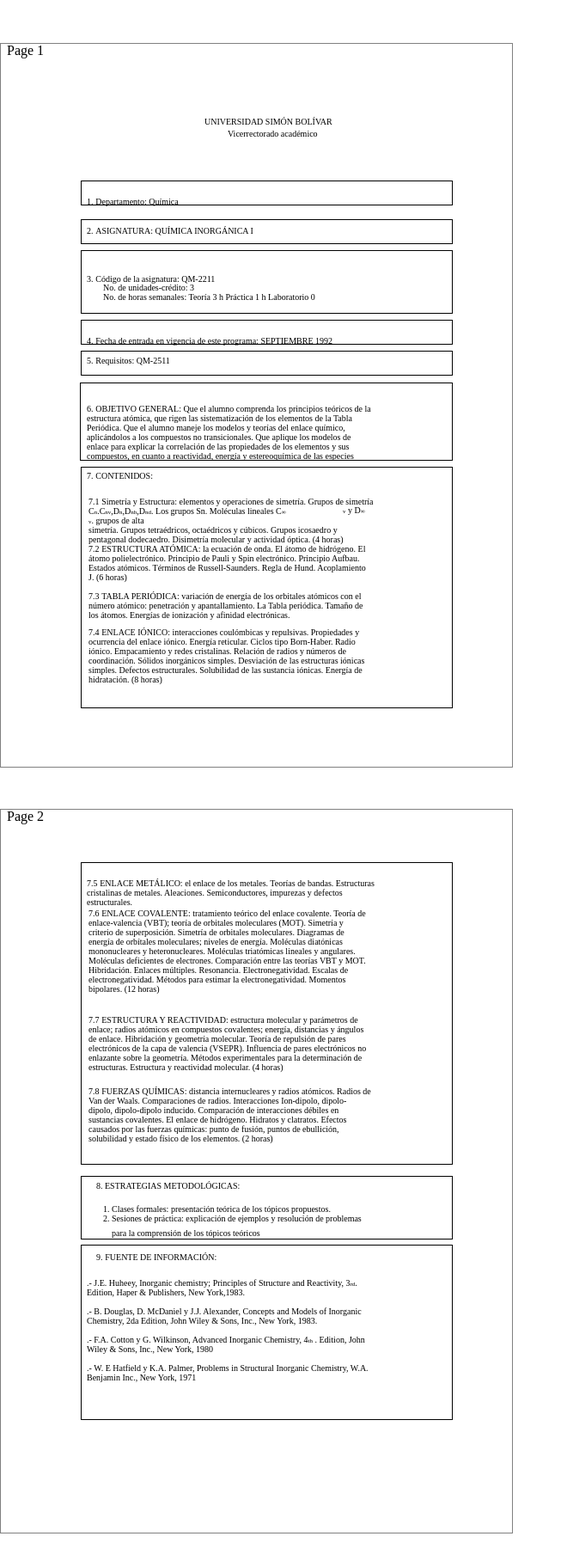
After one commit to CookieMonstersUSB/SIGPIE-Historico, a Django app: template SIGPAEHistorico/templates/SIGPAEHistorico/output.html in a window 1280 px wide. The commit adds this page. Shown: the top 1823 px of the page at 86% size, without its empty margins (0-660 px from the left). Run offline with Django 3.2, Linux system fonts and the light colour scheme; the template is opened without the code that fills it, so the values that code supplies are empty; parts of the project's set-up code (start-up, migrations or seed data) failed here and were passed over.

Commit message:
renderiza html extraido incorectamente

```diff
--- a/SIGPAEHistorico/pdfReaders.py
+++ b/SIGPAEHistorico/pdfReaders.py
@@ -70,12 +70,13 @@ def leerPDFaHTML(stream):
     output = io.BytesIO()
     converter = HTMLConverter(manager, output, codec=codec, laparams=LAParams())
     interpreter = PDFPageInterpreter(manager, converter)
-    infile = open("static/output.html", 'w')
+    infile = open("SIGPAEHistorico/templates/SIGPAEHistorico/output.html", 'wb')
     for page in PDFPage.get_pages(stream, pagenums,caching=caching, check_extractable=True):
         interpreter.process_page(page)
 
     convertedPDF = output.getvalue()
 
+    infile.write(convertedPDF)
     infile.close()
     converter.close()
     output.close()
--- a/SIGPAEHistorico/templates/SIGPAEHistorico/editarhtml.html
+++ b/SIGPAEHistorico/templates/SIGPAEHistorico/editarhtml.html
@@ -24,10 +24,8 @@
 			<embed src="/{{document.docfile}}" width="100%" height="100%"></embed>
 		</div>
 
-		<div class="item" style="margin-bottom:2%;">
-			<textarea name="listo" placeholder="listo" cols="68" rows="38">
-				{{document.doctext}}
-			</textarea>
+		<div class="item" style="margin-bottom:2%;" name="listo" placeholder="listo" cols="68" rows="38">
+			{% include "SIGPAEHistorico/output.html" %}
 		</div>
 
 		<div class="item">
--- /dev/null
+++ b/SIGPAEHistorico/templates/SIGPAEHistorico/output.html
@@ -0,0 +1,127 @@
+<html><head>
+<meta http-equiv="Content-Type" content="text/html; charset=utf-8">
+</head><body>
+<span style="position:absolute; border: gray 1px solid; left:0px; top:50px; width:595px; height:841px;"></span>
+<div style="position:absolute; top:50px;"><a name="1">Page 1</a></div>
+<div style="position:absolute; border: textbox 1px solid; writing-mode:lr-tb; left:85px; top:177px; width:3px; height:38px;"><span style="font-family: b'Times New Roman'; font-size:10px">
+<br>
+<br>
+<br></span></div><div style="position:absolute; border: textbox 1px solid; writing-mode:lr-tb; left:85px; top:563px; width:3px; height:10px;"><span style="font-family: b'Times New Roman'; font-size:10px">
+<br></span></div><div style="position:absolute; border: textbox 1px solid; writing-mode:lr-tb; left:238px; top:136px; width:190px; height:10px;"><span style="font-family: b'Times New Roman,Bold'; font-size:10px">UNIVERSIDAD SIMÓN BOLÍVAR
+<br></span></div><div style="position:absolute; border: textbox 1px solid; writing-mode:lr-tb; left:265px; top:150px; width:137px; height:10px;"><span style="font-family: b'Times New Roman,Bold'; font-size:10px">Vicerrectorado académico
+<br></span></div><div style="position:absolute; border: textbox 1px solid; writing-mode:lr-tb; left:166px; top:166px; width:3px; height:10px;"><span style="font-family: b'Times New Roman'; font-size:10px">
+<br></span></div><div style="position:absolute; border: textbox 1px solid; writing-mode:lr-tb; left:218px; top:163px; width:3px; height:24px;"><span style="font-family: b'Times New Roman'; font-size:10px">
+<br>
+<br></span></div><div style="position:absolute; border: textbox 1px solid; writing-mode:lr-tb; left:101px; top:217px; width:262px; height:108px;"><span style="font-family: b'Times New Roman'; font-size:10px">
+<br>1.</span><span style="font-family: b'Arial'; font-size:11px">  </span><span style="font-family: b'Times New Roman'; font-size:10px">Departamento: Química
+<br>
+<br>
+<br></span><span style="font-family: b'Times New Roman,Bold'; font-size:10px">2.</span><span style="font-family: b'Arial,Bold'; font-size:11px">  </span><span style="font-family: b'Times New Roman,Bold'; font-size:10px">ASIGNATURA: QUÍMICA INORGÁNICA I
+<br></span><span style="font-family: b'Times New Roman'; font-size:10px">
+<br></span><span style="font-family: b'Times New Roman,Bold'; font-size:10px">
+<br>
+<br></span><span style="font-family: b'Times New Roman'; font-size:10px">
+<br>3.</span><span style="font-family: b'Arial'; font-size:11px">  </span><span style="font-family: b'Times New Roman'; font-size:10px">Código de la asignatura: QM-2211
+<br>
+<br></span></div><div style="position:absolute; border: textbox 1px solid; writing-mode:lr-tb; left:120px; top:329px; width:300px; height:52px;"><span style="font-family: b'Times New Roman'; font-size:10px">No. de unidades-crédito: 3
+<br>No. de horas semanales: Teoría 3 h Práctica 1 h Laboratorio 0
+<br>
+<br>
+<br></span></div><div style="position:absolute; border: textbox 1px solid; writing-mode:lr-tb; left:101px; top:379px; width:411px; height:154px;"><span style="font-family: b'Times New Roman'; font-size:10px">
+<br>4.</span><span style="font-family: b'Arial'; font-size:11px">  </span><span style="font-family: b'Times New Roman'; font-size:10px">Fecha de entrada en vigencia de este programa: SEPTIEMBRE 1992
+<br>
+<br>5.</span><span style="font-family: b'Arial'; font-size:11px">  </span><span style="font-family: b'Times New Roman'; font-size:10px">Requisitos: QM-2511
+<br>
+<br>
+<br>
+<br>
+<br>6.</span><span style="font-family: b'Arial'; font-size:11px">  </span><span style="font-family: b'Times New Roman'; font-size:10px">OBJETIVO GENERAL: Que el alumno comprenda los principios teóricos de la
+<br>estructura  atómica,  que  rigen  las  sistematización  de  los  elementos  de  la  Tabla
+<br>Periódica.  Que  el  alumno  maneje  los  modelos  y  teorías  del  enlace  químico,
+<br>aplicándolos  a  los  compuestos  no  transicionales.  Que  aplique  los  modelos  de
+<br>enlace  para  explicar  la  correlación  de  las  propiedades  de  los  elementos  y  sus
+<br>compuestos, en cuanto a reactividad, energía y estereoquímica de las especies
+<br></span></div><div style="position:absolute; border: textbox 1px solid; writing-mode:lr-tb; left:101px; top:536px; width:102px; height:25px;"><span style="font-family: b'Times New Roman'; font-size:10px">
+<br>7.</span><span style="font-family: b'Arial'; font-size:11px">  </span><span style="font-family: b'Times New Roman'; font-size:10px">CONTENIDOS:
+<br>
+<br></span></div><div style="position:absolute; border: textbox 1px solid; writing-mode:lr-tb; left:103px; top:577px; width:410px; height:52px;"><span style="font-family: b'Times New Roman'; font-size:10px">7.1</span><span style="font-family: b'Arial'; font-size:11px"> </span><span style="font-family: b'Times New Roman'; font-size:10px">Simetría y Estructura: elementos y operaciones de simetría. Grupos de simetría
+<br>C</span><span style="font-family: b'Times New Roman'; font-size:7px">n</span><span style="font-family: b'Times New Roman'; font-size:10px">.C</span><span style="font-family: b'Times New Roman'; font-size:7px">nv</span><span style="font-family: b'Times New Roman'; font-size:10px">,D</span><span style="font-family: b'Times New Roman'; font-size:7px">n</span><span style="font-family: b'Times New Roman'; font-size:10px">,D</span><span style="font-family: b'Times New Roman'; font-size:7px">nh</span><span style="font-family: b'Times New Roman'; font-size:10px">,D</span><span style="font-family: b'Times New Roman'; font-size:7px">nd</span><span style="font-family: b'Times New Roman'; font-size:10px">. Los grupos Sn. Moléculas lineales C</span><span style="font-family: b'Times New Roman'; font-size:7px">∞
+<br>v</span><span style="font-family: b'Times New Roman'; font-size:10px">. grupos de alta
+<br>simetría.  Grupos  tetraédricos,  octaédricos  y  cúbicos.  Grupos  icosaedro  y
+<br>pentagonal dodecaedro. Disimetría molecular y actividad óptica. (4 horas)
+<br></span></div><div style="position:absolute; border: textbox 1px solid; writing-mode:lr-tb; left:399px; top:588px; width:31px; height:14px;"><span style="font-family: b'Times New Roman'; font-size:7px">v</span><span style="font-family: b'Times New Roman'; font-size:10px"> y D</span><span style="font-family: b'Times New Roman'; font-size:7px">∞
+<br></span></div><div style="position:absolute; border: textbox 1px solid; writing-mode:lr-tb; left:103px; top:632px; width:410px; height:52px;"><span style="font-family: b'Times New Roman'; font-size:10px">7.2</span><span style="font-family: b'Arial'; font-size:11px"> </span><span style="font-family: b'Times New Roman'; font-size:10px">ESTRUCTURA  ATÓMICA:  la  ecuación  de  onda.  El  átomo  de  hidrógeno.  El
+<br>átomo polielectrónico. Principio de Pauli  y Spin  electrónico. Principio Aufbau.
+<br>Estados atómicos. Términos de Russell-Saunders. Regla de Hund. Acoplamiento
+<br>J. (6 horas)
+<br></span></div><div style="position:absolute; border: textbox 1px solid; writing-mode:lr-tb; left:103px; top:687px; width:410px; height:38px;"><span style="font-family: b'Times New Roman'; font-size:10px">7.3</span><span style="font-family: b'Arial'; font-size:11px"> </span><span style="font-family: b'Times New Roman'; font-size:10px">TABLA  PERIÓDICA:  variación  de  energía  de  los  orbitales  atómicos  con  el
+<br>número atómico: penetración y apantallamiento. La Tabla periódica. Tamaño de
+<br>los átomos. Energías de ionización y afinidad electrónicas.
+<br></span></div><div style="position:absolute; border: textbox 1px solid; writing-mode:lr-tb; left:103px; top:729px; width:410px; height:80px;"><span style="font-family: b'Times New Roman'; font-size:10px">7.4</span><span style="font-family: b'Arial'; font-size:11px"> </span><span style="font-family: b'Times New Roman'; font-size:10px">ENLACE  IÓNICO:  interacciones  coulómbicas  y  repulsivas.  Propiedades  y
+<br>ocurrencia  del  enlace  iónico.  Energía  reticular.  Ciclos  tipo  Born-Haber.  Radio
+<br></span><span style="font-family: b'Times New Roman'; font-size:10px">iónico.  Empacamiento  y  redes  cristalinas.  Relación  de  radios  y  números  de
+<br>coordinación. Sólidos inorgánicos simples. Desviación de las estructuras iónicas
+<br>simples. Defectos estructurales. Solubilidad de las sustancia iónicas. Energía de
+<br>hidratación. (8 horas)
+<br></span></div><span style="position:absolute; border: black 1px solid; left:94px; top:255px; width:431px; height:27px;"></span>
+<span style="position:absolute; border: black 1px solid; left:94px; top:291px; width:431px; height:72px;"></span>
+<span style="position:absolute; border: black 1px solid; left:94px; top:372px; width:431px; height:27px;"></span>
+<span style="position:absolute; border: black 1px solid; left:94px; top:408px; width:431px; height:27px;"></span>
+<span style="position:absolute; border: black 1px solid; left:93px; top:445px; width:432px; height:89px;"></span>
+<span style="position:absolute; border: black 1px solid; left:94px; top:543px; width:431px; height:279px;"></span>
+<div style="position:absolute; border: figure 1px solid; writing-mode:False; left:85px; top:120px; width:81px; height:54px;"></div><span style="position:absolute; border: black 1px solid; left:94px; top:210px; width:431px; height:27px;"></span>
+<span style="position:absolute; border: gray 1px solid; left:0px; top:941px; width:595px; height:841px;"></span>
+<div style="position:absolute; top:941px;"><a name="2">Page 2</a></div>
+<div style="position:absolute; border: textbox 1px solid; writing-mode:lr-tb; left:101px; top:1010px; width:411px; height:42px;"><span style="font-family: b'Times New Roman'; font-size:10px">
+<br>7.5</span><span style="font-family: b'Arial'; font-size:11px"> </span><span style="font-family: b'Times New Roman'; font-size:10px"> ENLACE METÁLICO: el enlace de los metales. Teorías de bandas. Estructuras
+<br>cristalinas  de  metales.  Aleaciones.  Semiconductores,  impurezas  y  defectos
+<br>estructurales.
+<br></span></div><div style="position:absolute; border: textbox 1px solid; writing-mode:lr-tb; left:103px; top:1056px; width:410px; height:121px;"><span style="font-family: b'Times New Roman'; font-size:10px">7.6</span><span style="font-family: b'Arial'; font-size:11px"> </span><span style="font-family: b'Times New Roman'; font-size:10px">ENLACE  COVALENTE:  tratamiento  teórico  del  enlace  covalente.  Teoría  de
+<br>enlace-valencia  (VBT);  teoría  de  orbitales  moleculares  (MOT).  Simetría  y
+<br>criterio  de  superposición.  Simetría  de  orbitales  moleculares.  Diagramas  de
+<br>energía  de  orbítales  moleculares;  niveles  de  energía.  Moléculas  diatónicas
+<br>mononucleares  y  heteronucleares.  Moléculas  triatómicas  lineales  y  angulares.
+<br>Moléculas deficientes de electrones. Comparación entre las teorías VBT y MOT.
+<br>Hibridación.  Enlaces  múltiples.  Resonancia.  Electronegatividad.  Escalas  de
+<br>electronegatividad.  Métodos  para  estimar  la  electronegatividad.  Momentos
+<br>bipolares. (12 horas)
+<br></span></div><div style="position:absolute; border: textbox 1px solid; writing-mode:lr-tb; left:103px; top:1180px; width:409px; height:80px;"><span style="font-family: b'Times New Roman'; font-size:10px">7.7</span><span style="font-family: b'Arial'; font-size:11px"> </span><span style="font-family: b'Times New Roman'; font-size:10px">ESTRUCTURA  Y  REACTIVIDAD:  estructura  molecular  y  parámetros  de
+<br>enlace; radios atómicos en compuestos covalentes; energía, distancias y ángulos
+<br>de  enlace.  Hibridación  y  geometría  molecular.  Teoría  de  repulsión  de  pares
+<br>electrónicos de la capa de valencia (VSEPR). Influencia de pares electrónicos no
+<br>enlazante sobre la geometría. Métodos experimentales para la determinación de
+<br>estructuras. Estructura y reactividad molecular. (4 horas)
+<br></span></div><div style="position:absolute; border: textbox 1px solid; writing-mode:lr-tb; left:103px; top:1263px; width:410px; height:107px;"><span style="font-family: b'Times New Roman'; font-size:10px">7.8</span><span style="font-family: b'Arial'; font-size:11px"> </span><span style="font-family: b'Times New Roman'; font-size:10px">FUERZAS  QUÍMICAS:  distancia  internucleares  y  radios  atómicos.  Radios  de
+<br></span><span style="font-family: b'Times New Roman'; font-size:10px">Van  der  Waals.  Comparaciones  de  radios.  Interacciones  Ion-dipolo,  dipolo-
+<br>dipolo,  dipolo-dipolo  inducido.  Comparación  de  interacciones  débiles  en
+<br>sustancias  covalentes.  El  enlace  de  hidrógeno.  Hidratos  y  clatratos.  Efectos
+<br>causados  por  las  fuerzas  químicas:  punto  de  fusión,  puntos  de  ebullición,
+<br>solubilidad y estado físico de los elementos. (2 horas)
+<br>
+<br>
+<br></span></div><div style="position:absolute; border: textbox 1px solid; writing-mode:lr-tb; left:112px; top:1374px; width:208px; height:10px;"><span style="font-family: b'Times New Roman'; font-size:10px">8. ESTRATEGIAS METODOLÓGICAS:
+<br></span></div><div style="position:absolute; border: textbox 1px solid; writing-mode:lr-tb; left:101px; top:1375px; width:4px; height:23px;"><span style="font-family: b'Times New Roman'; font-size:10px">
+<br></span><span style="font-family: b'Times New Roman,Bold'; font-size:10px">
+<br></span></div><div style="position:absolute; border: textbox 1px solid; writing-mode:lr-tb; left:120px; top:1401px; width:392px; height:24px;"><span style="font-family: b'Times New Roman'; font-size:10px">1. </span><span style="font-family: b'Times New Roman,Bold'; font-size:10px">Clases formales:</span><span style="font-family: b'Times New Roman'; font-size:10px"> presentación teórica de los tópicos propuestos.
+<br>2.  </span><span style="font-family: b'Times New Roman,Bold'; font-size:10px">Sesiones  de  práctica:</span><span style="font-family: b'Times New Roman'; font-size:10px">  explicación  de  ejemplos  y  resolución  de  problemas
+<br></span></div><div style="position:absolute; border: textbox 1px solid; writing-mode:lr-tb; left:130px; top:1429px; width:210px; height:10px;"><span style="font-family: b'Times New Roman'; font-size:10px">para la comprensión de los tópicos teóricos
+<br></span></div><div style="position:absolute; border: textbox 1px solid; writing-mode:lr-tb; left:112px; top:1456px; width:172px; height:11px;"><span style="font-family: b'Times New Roman'; font-size:10px">9.</span><span style="font-family: b'Arial'; font-size:11px">  </span><span style="font-family: b'Times New Roman'; font-size:10px">FUENTE DE INFORMACIÓN:
+<br></span></div><div style="position:absolute; border: textbox 1px solid; writing-mode:lr-tb; left:101px; top:1443px; width:411px; height:203px;"><span style="font-family: b'Times New Roman,Bold'; font-size:10px">
+<br></span><span style="font-family: b'Times New Roman'; font-size:10px">
+<br>
+<br>
+<br>  .-  J.E.  Huheey,  Inorganic  chemistry;  Principles  of  Structure  and  Reactivity,  3</span><span style="font-family: b'Times New Roman'; font-size:7px">rd</span><span style="font-family: b'Times New Roman'; font-size:10px">.
+<br>Edition, Haper &amp; Publishers, New York,1983.
+<br>
+<br></span><span style="font-family: b'Times New Roman'; font-size:10px">.-  B.  Douglas,  D.  McDaniel  y  J.J.  Alexander,  Concepts  and  Models  of  Inorganic
+<br></span><span style="font-family: b'Times New Roman'; font-size:10px">Chemistry, 2da Edition, John Wiley &amp; Sons, Inc., New York, 1983.
+<br>
+<br>.-  F.A.  Cotton  y  G.  Wilkinson,  Advanced  Inorganic  Chemistry,  4</span><span style="font-family: b'Times New Roman'; font-size:7px">th</span><span style="font-family: b'Times New Roman'; font-size:10px">  .  Edition,  John
+<br>Wiley &amp; Sons, Inc., New York, 1980
+<br>
+<br>.- W. E Hatfield y K.A. Palmer, Problems in Structural Inorganic Chemistry, W.A.
+<br>Benjamin Inc., New York, 1971
+<br>
+<br></span></div><span style="position:absolute; border: black 1px solid; left:94px; top:1003px; width:431px; height:350px;"></span>
+<span style="position:absolute; border: black 1px solid; left:94px; top:1368px; width:431px; height:72px;"></span>
+<span style="position:absolute; border: black 1px solid; left:94px; top:1448px; width:431px; height:202px;"></span>
```
